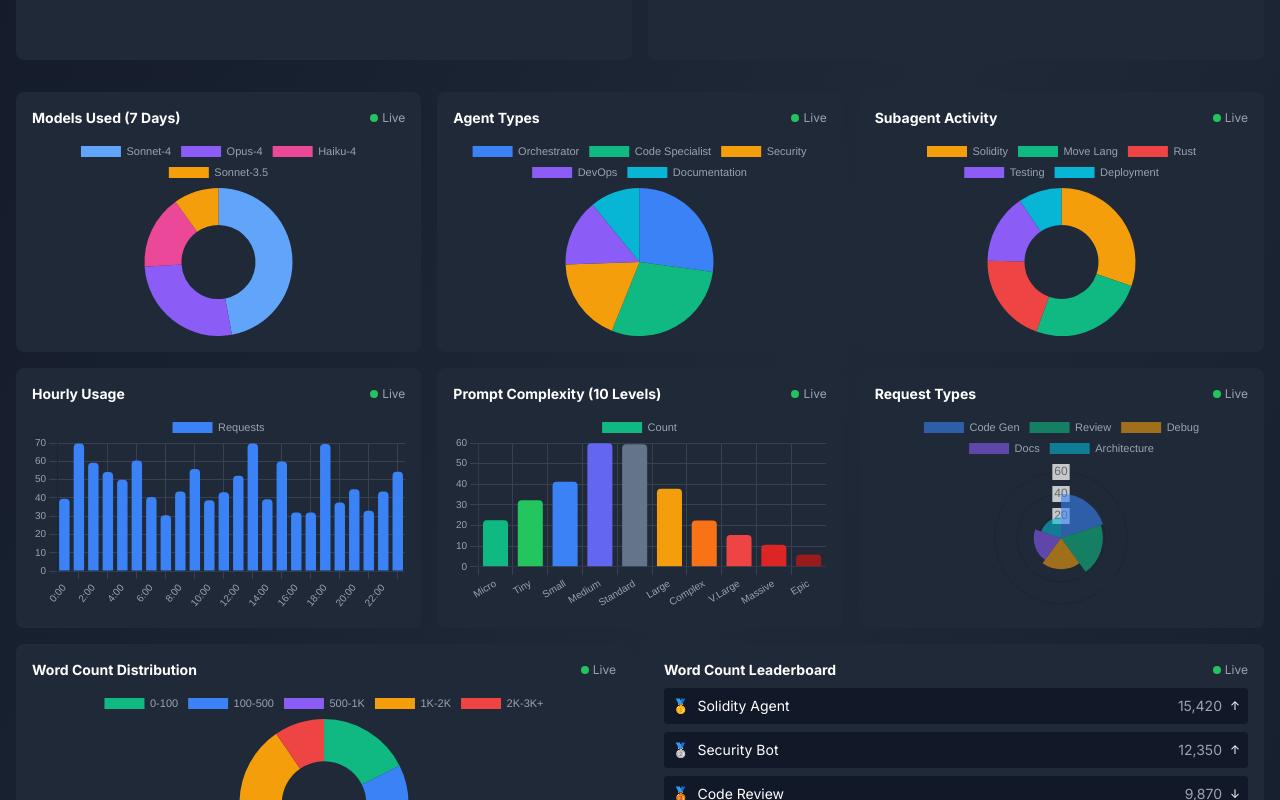
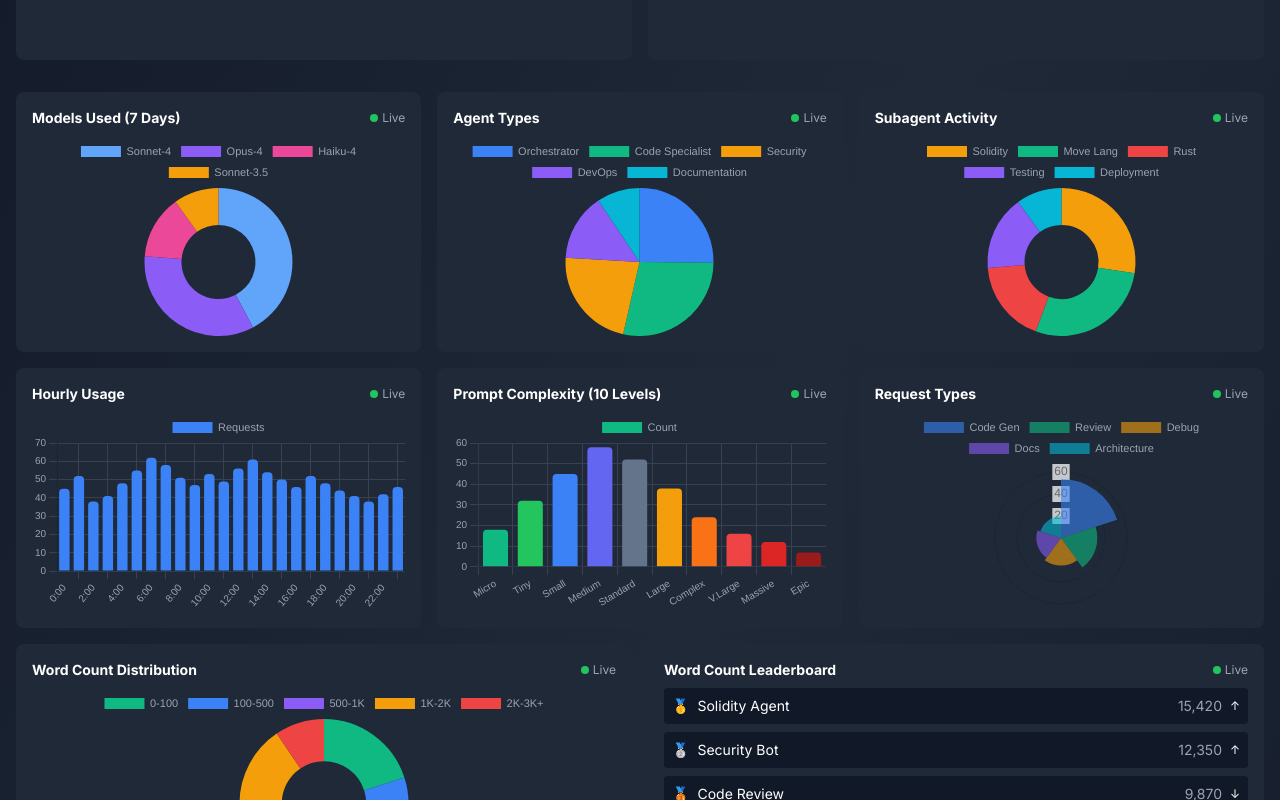
Before and after one commit to aqua-019/myclaude, a Next.js app in the folder claude-monitor-dashboard/: page / in a window 1280 px wide. Shown: the part 680-1480 px from the top of the page. Built offline with nearby package versions, Linux system fonts and the light colour scheme; no server answers.

Commit message:
Update PerformanceMetrics with static demo data
Replaced dynamic data generation with static demo data for hourly usage and prompt complexity metrics.

```diff
--- a/claude-monitor-dashboard/components/PerformanceMetrics.tsx
+++ b/claude-monitor-dashboard/components/PerformanceMetrics.tsx
@@ -103,34 +103,23 @@ export default function PerformanceMetrics({ metrics, responseHistory = [] }: {
     }]
   };
 
-  // 4. Hourly Usage - Bar
+  // 4. Hourly Usage - Bar (STATIC demo data)
   const hourlyData = {
     labels: Array.from({ length: 24 }, (_, i) => `${i}:00`),
     datasets: [{
       label: 'Requests',
-      data: generateData(50, 40, 24),
+      data: [45, 52, 38, 41, 48, 55, 62, 58, 51, 47, 53, 49, 56, 61, 54, 50, 46, 52, 48, 44, 41, 38, 42, 46],
       backgroundColor: '#3b82f6',
       borderRadius: 4
     }]
   };
 
-  // 5. Prompt Complexity (10 levels) - Bar
+  // 5. Prompt Complexity (10 levels) - Bar (STATIC demo data)
   const complexityData = {
     labels: ['Micro', 'Tiny', 'Small', 'Medium', 'Standard', 'Large', 'Complex', 'V.Large', 'Massive', 'Epic'],
     datasets: [{
       label: 'Count',
-      data: [
-        15 + Math.random() * 10,
-        25 + Math.random() * 15,
-        35 + Math.random() * 20,
-        45 + Math.random() * 25,
-        40 + Math.random() * 20,
-        30 + Math.random() * 15,
-        20 + Math.random() * 10,
-        15 + Math.random() * 8,
-        10 + Math.random() * 5,
-        5 + Math.random() * 3
-      ],
+      data: [18, 32, 45, 58, 52, 38, 24, 16, 12, 7],
       backgroundColor: [
         '#10b981', '#22c55e', '#3b82f6', '#6366f1',
         '#64748b', '#f59e0b', '#f97316', '#ef4444',
```
